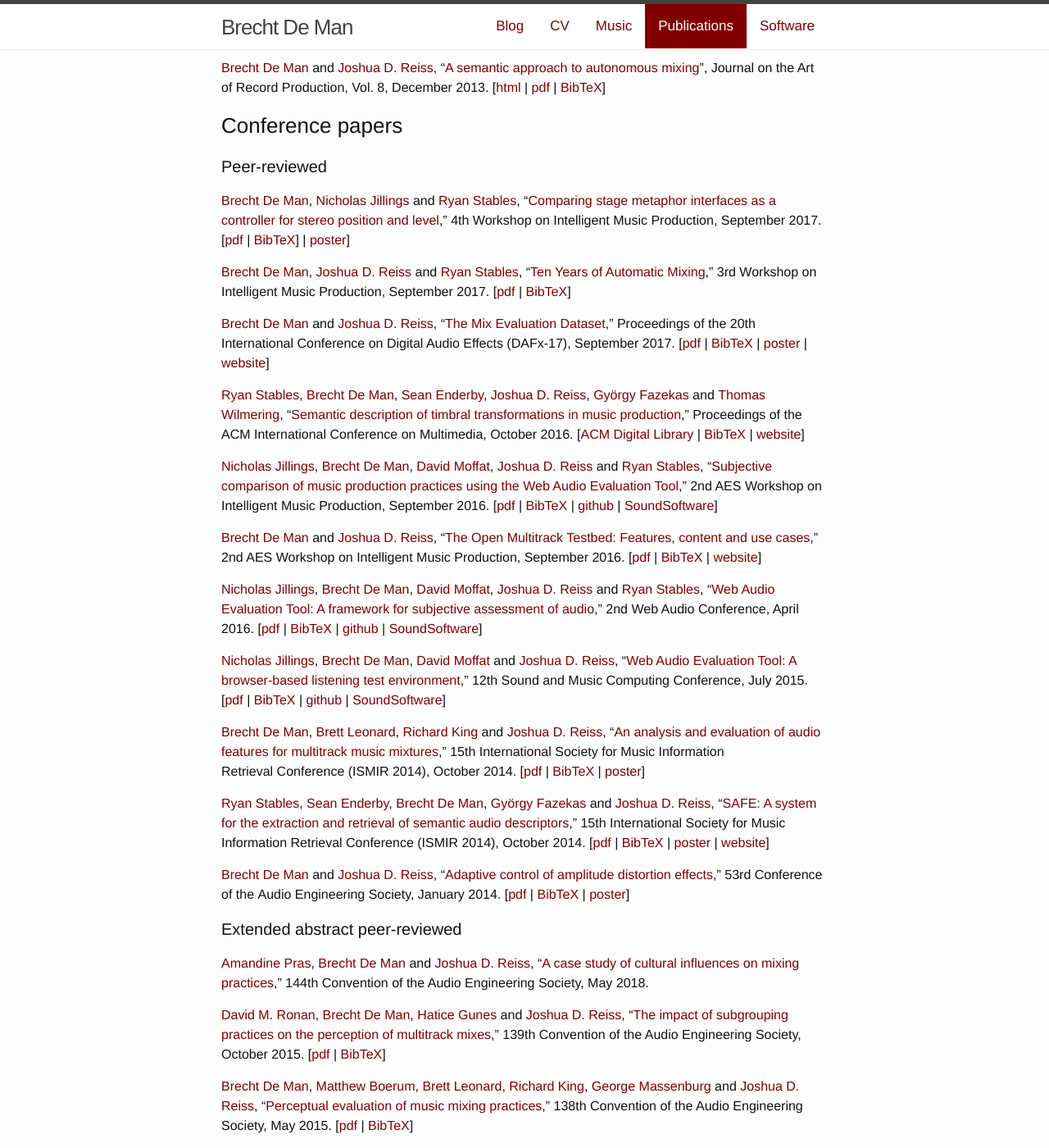
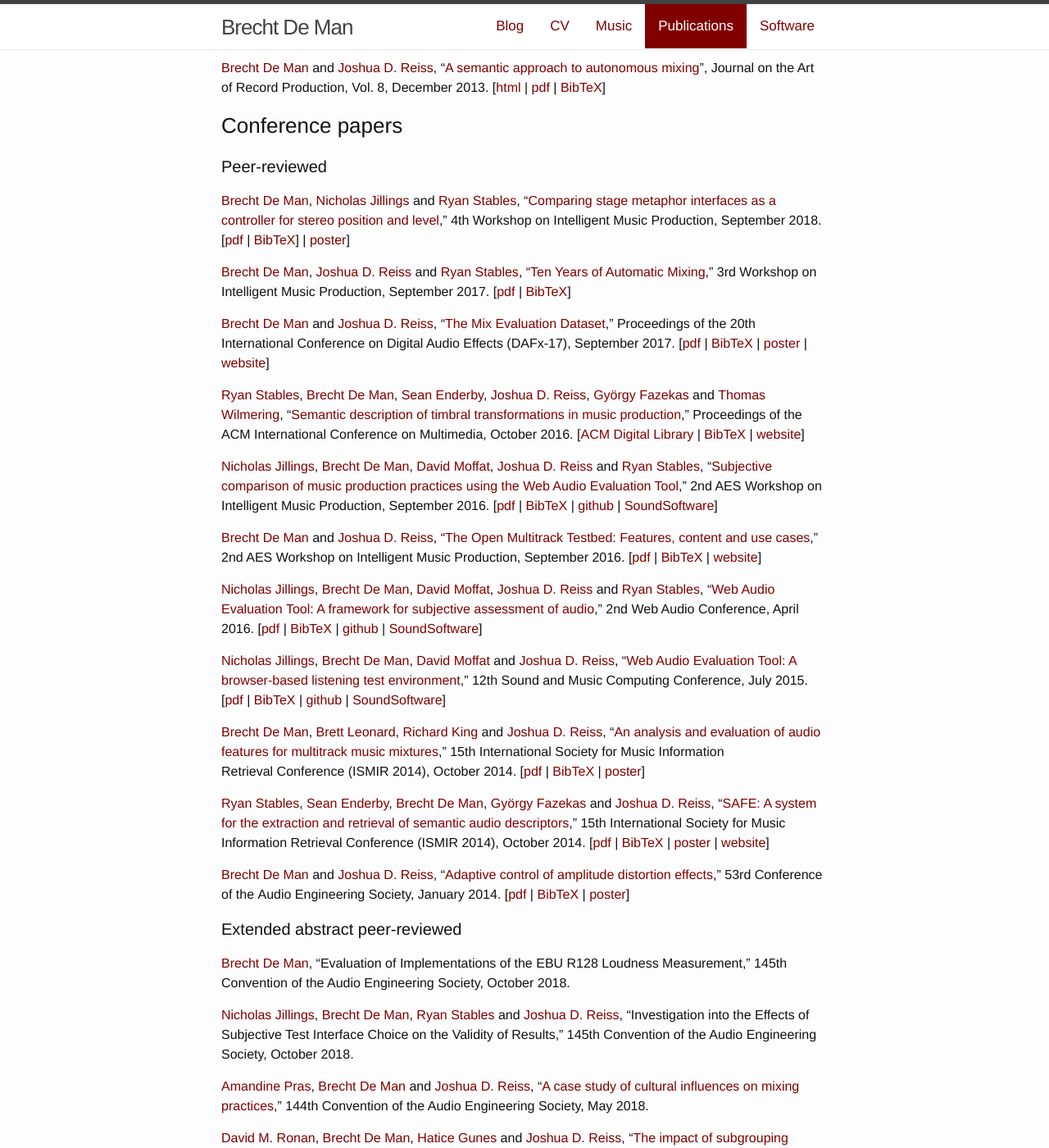
Before and after one commit to BrechtDeMan/BrechtDeMan.github.io, a Jekyll site: the page built from publications/index.md, in a window 1280 px wide and 1400 px high, scrolled down 558 px. Shown: the whole window at 82% size. Built offline with Jekyll 4.4.1, drawn with Linux system fonts in a browser that asks for light colours; nearby versions of some CDN libraries.

Commit message:
Date fix + add titles of AES145 papers

```diff
--- a/publications/index.md
+++ b/publications/index.md
@@ -40,7 +40,7 @@ redirect_from:
 
 #### Peer-reviewed
 
-{% include cc-by.html %} [Brecht De Man](/), [Nicholas Jillings](https://scholar.google.com/citations?user=oNx9j4sAAAAJ&hl=en) and [Ryan Stables](http://www.ryanstables.co.uk), “[Comparing stage metaphor interfaces as a controller for stereo position and level](/publications/pdf/WIMP4.pdf),” 4th Workshop on Intelligent Music Production, September 2017\.
+{% include cc-by.html %} [Brecht De Man](/), [Nicholas Jillings](https://scholar.google.com/citations?user=oNx9j4sAAAAJ&hl=en) and [Ryan Stables](http://www.ryanstables.co.uk), “[Comparing stage metaphor interfaces as a controller for stereo position and level](/publications/pdf/WIMP4.pdf),” 4th Workshop on Intelligent Music Production, September 2018\.
 [[pdf](/publications/pdf/WIMP4.pdf) &#124; [BibTeX](/publications/BibTeX-txt/wimp4.txt)] &#124; [poster](/publications/posters/wimp2018poster.pdf)]
 
 {% include cc-by.html %} [Brecht De Man](/), [Joshua D. Reiss](http://www.eecs.qmul.ac.uk/~josh/) and [Ryan Stables](http://www.ryanstables.co.uk), “[Ten Years of Automatic Mixing](/publications/pdf/WIMP3.pdf),” 3rd Workshop on Intelligent Music Production, September 2017\.
@@ -77,6 +77,10 @@ redirect_from:
 
 
 #### Extended abstract peer-reviewed
+
+[Brecht De Man](/), “Evaluation of Implementations of the EBU R128 Loudness Measurement,” 145th Convention of the Audio Engineering Society, October 2018.
+
+[Nicholas Jillings](https://scholar.google.com/citations?user=oNx9j4sAAAAJ&hl=en), [Brecht De Man](/), [Ryan Stables](http://www.ryanstables.co.uk) and [Joshua D. Reiss](http://www.eecs.qmul.ac.uk/~josh/), “Investigation into the Effects of Subjective Test Interface Choice on the Validity of Results,” 145th Convention of the Audio Engineering Society, October 2018.
 
 [Amandine Pras](https://uniweb.uleth.ca/members/1049), [Brecht De Man](/) and [Joshua D. Reiss](http://www.elec.qmul.ac.uk/people/josh/index.htm), "[A case study of cultural influences on mixing practices](http://www.aes.org/e-lib/browse.cfm?elib=19463)," 144th Convention of the Audio Engineering Society, May 2018\.
 
```
